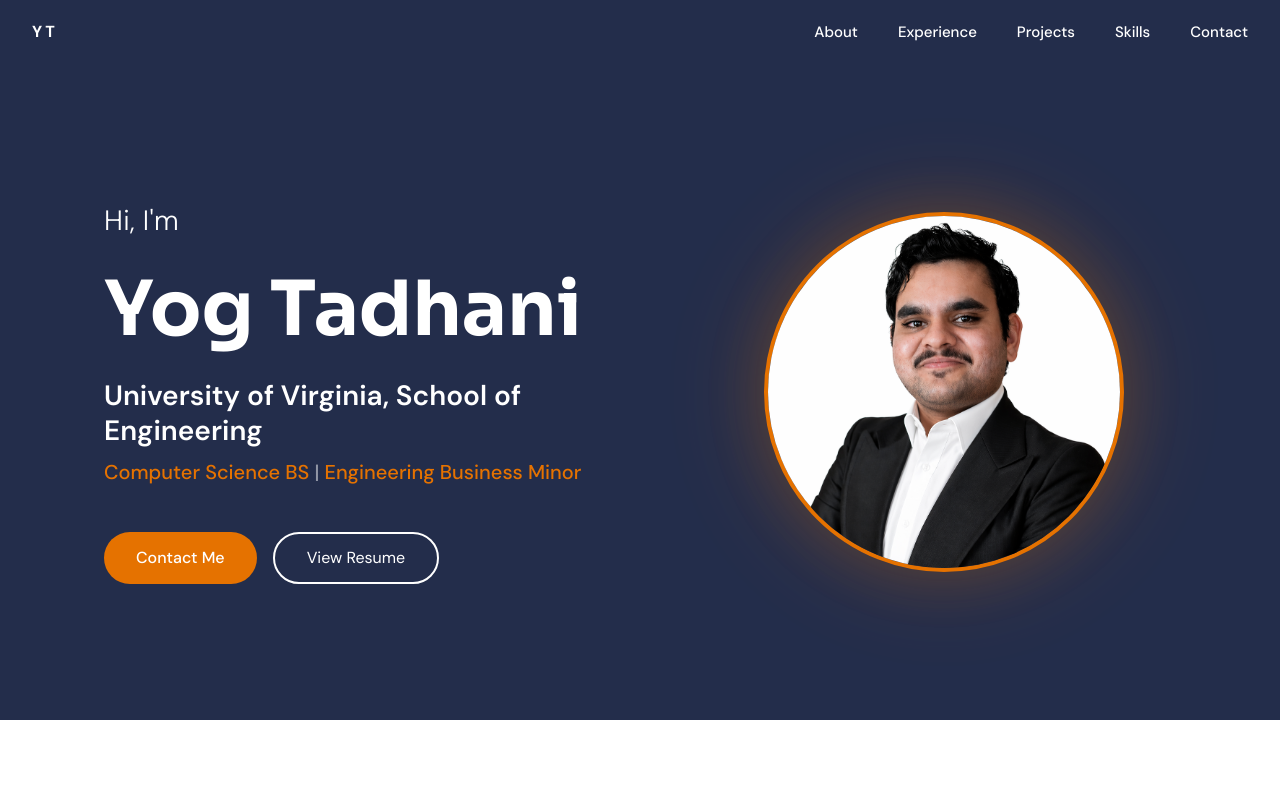
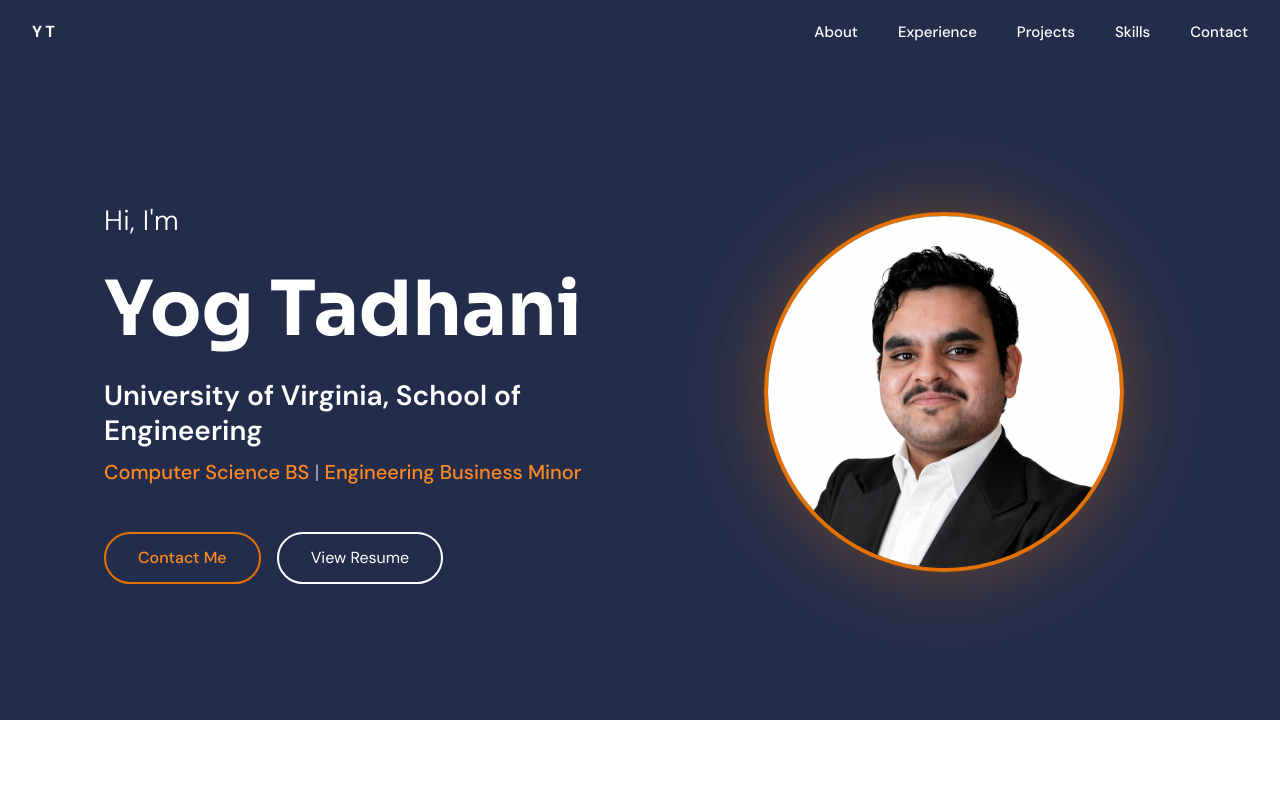
Before and after one commit to ytadhani1234/ytadhani1234.github.io, a React (Vite) app: page / in a window 1280 px wide. Shown: the top 800 px of the page. Built offline with nearby package versions, Linux system fonts and the light colour scheme.

Commit message:
changed the positioning of the profile pic and changes some color to pop out a little better

```diff
--- a/src/app/pages/HomePage.tsx
+++ b/src/app/pages/HomePage.tsx
@@ -94,7 +94,7 @@
               <p className="text-white text-[28px] font-semibold leading-tight">
                 University of Virginia, School of Engineering
               </p>
-              <p className="text-[#E57200] text-[20px] font-medium leading-relaxed">
+              <p className="text-[#FF8A1F] text-[20px] font-medium leading-relaxed">
                 Computer Science BS <span className="text-white/50">|</span> Engineering Business Minor
               </p>
             </div>
@@ -102,7 +102,7 @@
             <div className="flex gap-4 pt-4">
               <button
                 onClick={() => scrollToSection('contact')}
-                className="bg-[#E57200] text-white px-8 py-3 rounded-full hover:bg-[#cc6600] transition-colors"
+                className="border-2 border-[#E57200] text-[#FF8A1F] px-8 py-3 rounded-full hover:bg-[#E57200] hover:text-white transition-colors"
               >
                 Contact Me
               </button>
@@ -125,8 +125,8 @@
                     src={showAltPic ? "/yog_tadhani_main_pic.png" : "/yog_tadhani_main_pic2.png"}
                     alt="Yog Tadhani"
                     onClick={handleProfileClick}
-                    className="w-full h-full object-cover object-top scale-[1.05] cursor-pointer"
-                    style={{ objectPosition: 'center 6%' }}
+                    className="w-full h-full object-cover object-top scale-[1.15] cursor-pointer -translate-x-2 transition-transform duration-300"
+                    style={{ objectPosition: '30% -13%' }}
                 />
               </div>
             </div>
@@ -313,7 +313,7 @@
                 </p>
                 <Link
                   to="/projects/dormdraft"
-                  className="self-start border-2 border-[#E57200] text-[#E57200] px-6 py-2 rounded-full text-[14px] hover:bg-[#E57200] hover:text-white transition-colors flex items-center gap-2"
+                  className="self-start border-2 border-[#FF8A1F] text-[#FF8A1F] px-6 py-2 rounded-full text-[14px] hover:bg-[#E57200] hover:text-white transition-colors flex items-center gap-2"
                 >
                   View Project
                   <ExternalLink size={14} />
@@ -357,7 +357,7 @@
                 <p className="text-[#B0B8C9] text-[15px] leading-[1.7] mb-6">
                   An innovative mobile-first solution designed to streamline workflows. Implements advanced algorithms for optimization and provides seamless integration with existing systems.
                 </p>
-                <button className="self-start border-2 border-[#E57200] text-[#E57200] px-6 py-2 rounded-full text-[14px] hover:bg-[#E57200] hover:text-white transition-colors flex items-center gap-2">
+                <button className="self-start border-2 border-[#FF8A1F] text-[#FF8A1F] px-6 py-2 rounded-full text-[14px] hover:bg-[#E57200] hover:text-white transition-colors flex items-center gap-2">
                   View Project
                   <ExternalLink size={14} />
                 </button>
@@ -373,7 +373,7 @@
                 <p className="text-[#B0B8C9] text-[15px] leading-[1.7] mb-6">
                   A research-driven tool that combines machine learning with practical business applications. Demonstrates the intersection of technical capability and real-world problem solving.
                 </p>
-                <button className="self-start border-2 border-[#E57200] text-[#E57200] px-6 py-2 rounded-full text-[14px] hover:bg-[#E57200] hover:text-white transition-colors flex items-center gap-2">
+                <button className="self-start border-2 border-[#FF8A1F] text-[#FF8A1F] px-6 py-2 rounded-full text-[14px] hover:bg-[#E57200] hover:text-white transition-colors flex items-center gap-2">
                   View Project
                   <ExternalLink size={14} />
                 </button>
```
